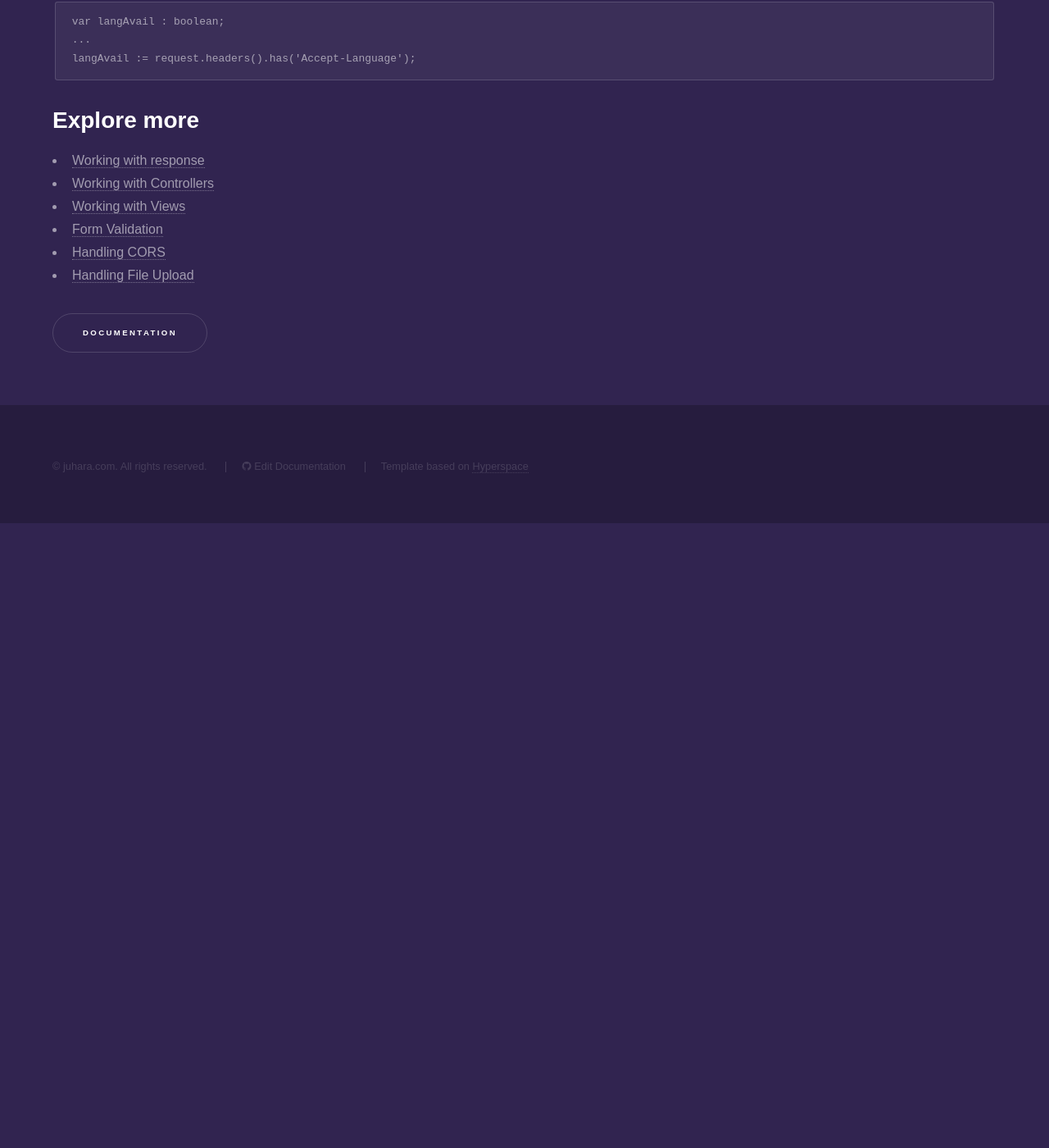
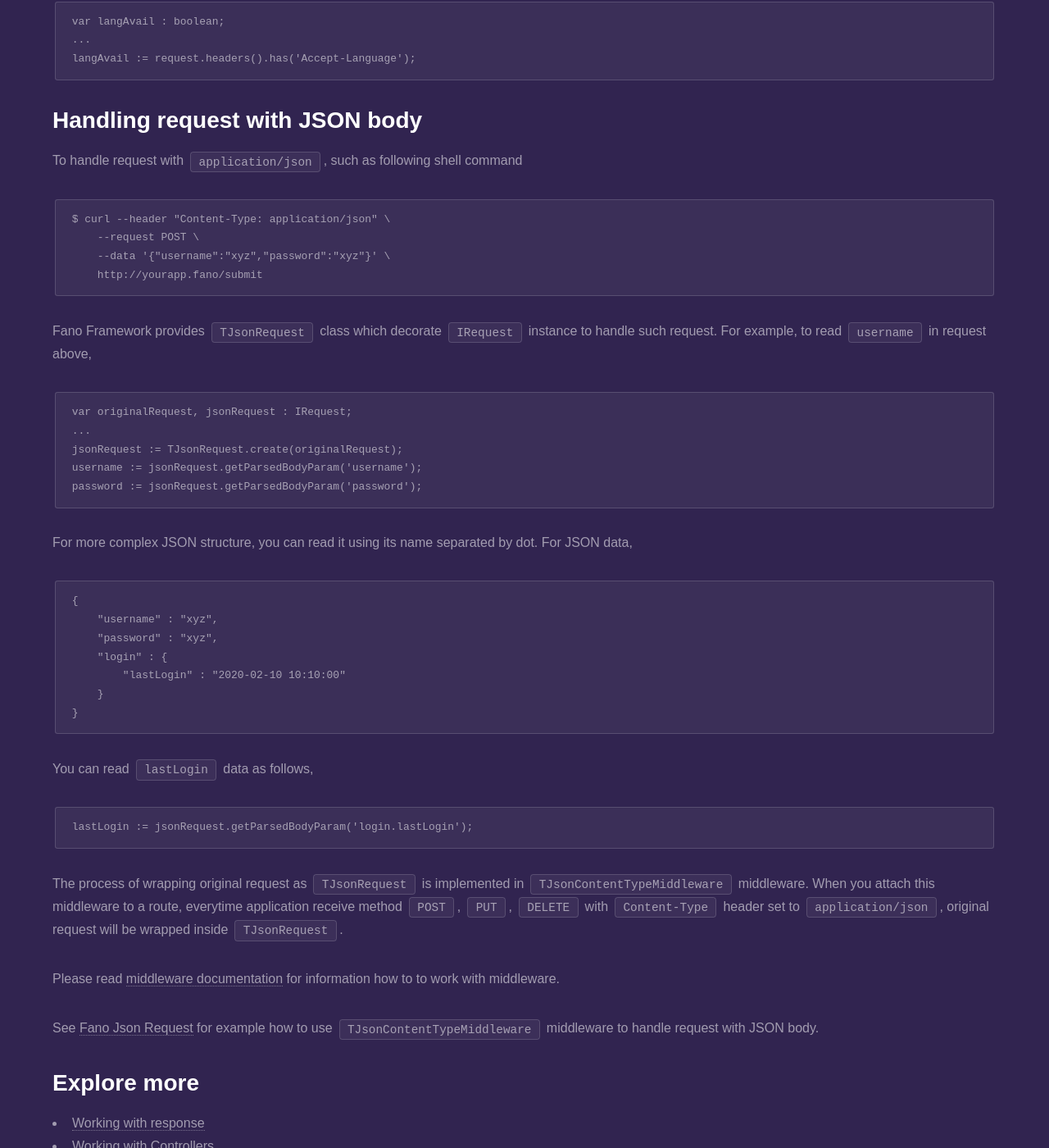
Before and after one commit to fanoframework/fanoframework.github.io, a Jekyll site: the page built from working-with-request/index.md, in a window 1280 px wide and 1400 px high, scrolled down 3441 px. Shown: the whole window at 82% size. Built offline with Jekyll 4.4.1, drawn with Linux system fonts in a browser that asks for light colours; our own code applies the rules of GitHub Pages for plain Markdown files; before the commit the page ends 4079 px from its top, so only the background shows below that.

Commit message:
add documentation about handling request with JSON body

````diff
--- a/working-with-request/index.md
+++ b/working-with-request/index.md
@@ -142,6 +142,50 @@
 langAvail := request.headers().has('Accept-Language');
 ```
 
+## <a name="handling-request-with-json-body"></a>Handling request with JSON body
+
+To handle request with `application/json`, such as following shell command
+
+```
+$ curl --header "Content-Type: application/json" \
+    --request POST \
+    --data '{"username":"xyz","password":"xyz"}' \
+    http://yourapp.fano/submit
+```
+
+Fano Framework provides `TJsonRequest` class which decorate `IRequest` instance to handle such request. For example, to read `username` in request above,
+
+```
+var originalRequest, jsonRequest : IRequest;
+...
+jsonRequest := TJsonRequest.create(originalRequest);
+username := jsonRequest.getParsedBodyParam('username');
+password := jsonRequest.getParsedBodyParam('password');
+```
+
+For more complex JSON structure, you can read it using its name separated by dot. For JSON data,
+
+```
+{
+    "username" : "xyz",
+    "password" : "xyz",
+    "login" : {
+        "lastLogin" : "2020-02-10 10:10:00"
+    }
+}
+```
+You can read `lastLogin` data as follows,
+
+```
+lastLogin := jsonRequest.getParsedBodyParam('login.lastLogin');
+```
+
+The process of wrapping original request as `TJsonRequest` is implemented in `TJsonContentTypeMiddleware` middleware. When you attach this middleware to a route, everytime application receive method `POST`, `PUT`, `DELETE` with `Content-Type` header set to `application/json`, original request will be wrapped inside `TJsonRequest`.
+
+Please read [middleware documentation](/middlewares) for information how to to work with middleware.
+
+See [Fano Json Request](https://github.com/fanoframework/fano-json-request) for example how to use `TJsonContentTypeMiddleware` middleware to handle request with JSON body.
+
 ## Explore more
 
 - [Working with response](/working-with-response)
````
Also changed, not shown: examples/index.md (+4 -0 lines), middlewares/index.md (+1 -0 lines).
